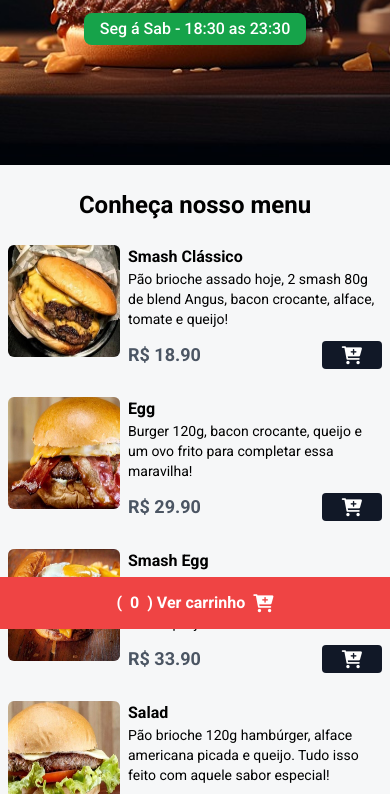
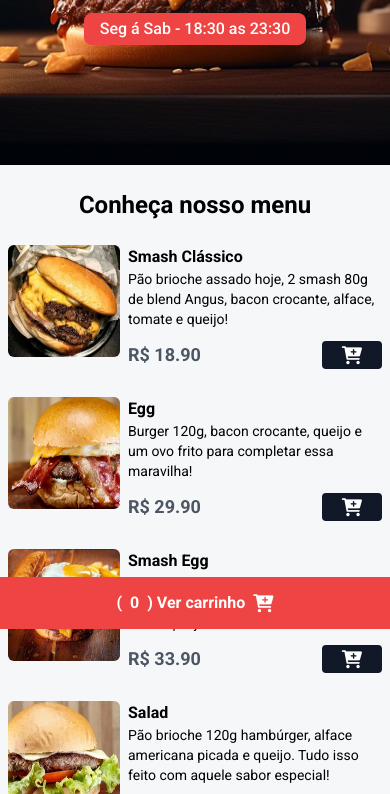
Before and after one commit to Jeanll7/better-burger, a website: page index.html in a window 390 px wide. Shown: the part 215-1009 px from the top of the page. Drawn offline with Linux system fonts and the light colour scheme.

Commit message:
get-hours

```diff
--- a/index.html
+++ b/index.html
@@ -12,7 +12,7 @@
 
   <link rel="stylesheet" href="./styles/output.css" />
 
-  <title>Pedido de Burger</title>
+  <title>Better Burger</title>
 </head>
 <body>
 
@@ -29,7 +29,7 @@
 
       <span class="text-white font-medium mt-1">Av. Me. Benvenuta, Florianópolis - SC</span>
 
-      <div class="bg-green-600 px-4 py-1 rounded-lg mt-4">
+      <div class="bg-green-600 px-4 py-1 rounded-lg mt-4" id="date-span">
         <span class="text-white font-medium">Seg á Sab - 18:30 as 23:30</span>
       </div>
 
--- a/script.js
+++ b/script.js
@@ -120,13 +120,59 @@ if (index !== -1) {
 
 addressInput.addEventListener("input", function(event) {
   let inputValue = event.target.value;
-  //
+
+  if (inputValue !== "") {
+    addressInput.classList.remove("border-red-500")
+    addressWarn.classList.add("hidden")
+  }
 })
 
 checkoutBtn.addEventListener("click", function() {
+  // Desabilitando a verificação do horário de funcionamento temporariamente
+  // const isOpen = checkRestaurantOpen()
+
+  // if (!isOpen) {
+  //   alert("Restaurante fechado no momento!")
+  //   return;
+  // }
+
   if (cart.length === 0) return;
+
   if (addressInput.value === "") {
     addressWarn.classList.remove("hidden")
     addressInput.classList.add("border-red-500")
+    return;
   }
+
+  // Enviar o pedido para api whatsApp
+  const cartItems = cart.map((item) => {
+      console.log(cartItems)
+  })
 })
+
+// Verificar a hora e manipular o card horário Seg á Sab - 18:30 as 23:30
+function checkRestaurantOpen() {
+  const data = new Date()
+  const hora = data.getHours()
+  const minutos = data.getMinutes();
+  const diaDaSemana = data.getDay()
+
+  const horaAbertura = 18.5;
+  const horaFechamento = 23.5;
+  return hora + minutos / 60 >= horaAbertura && hora + minutos / 60 < horaFechamento;
+}
+
+function updateRestaurantStatus() {
+  const spanItem = document.getElementById("date-span");
+  const isOpen = checkRestaurantOpen();
+
+  if(isOpen) {
+    spanItem.classList.remove("bg-red-900")
+    spanItem.classList.add("bg-green-600")
+  } else {
+    spanItem.classList.remove("bg-green-600")
+    spanItem.classList.add("bg-red-500")
+  }
+}
+
+updateRestaurantStatus()
```
Also changed, not shown: styles/output.css.
